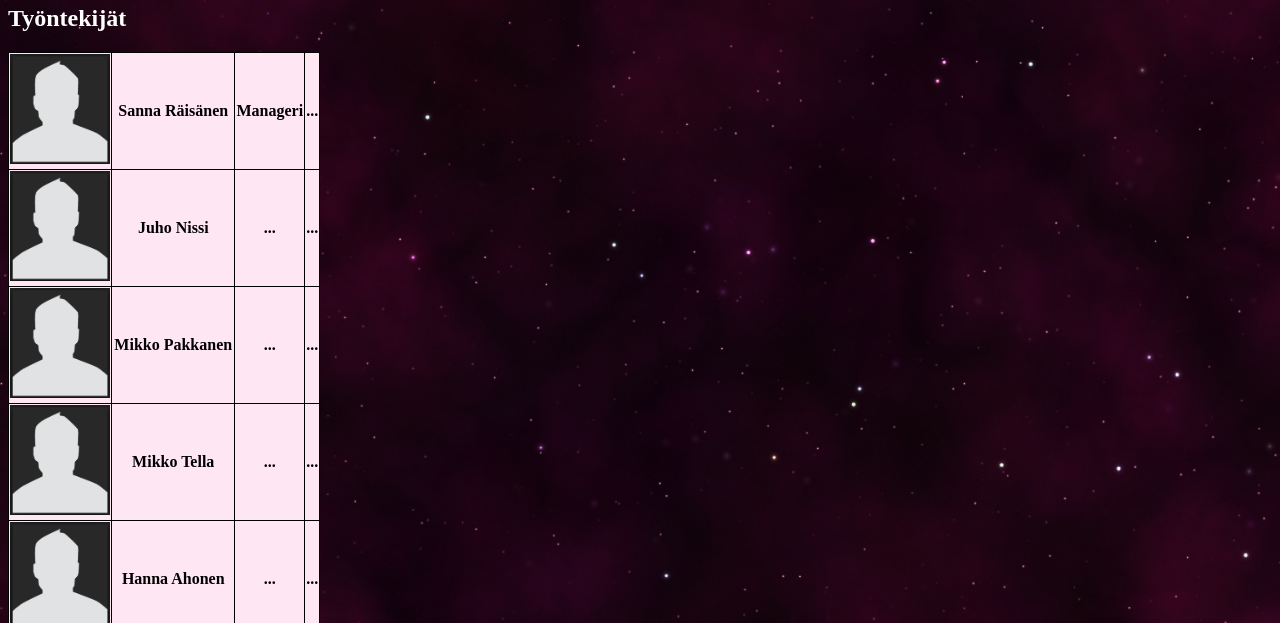
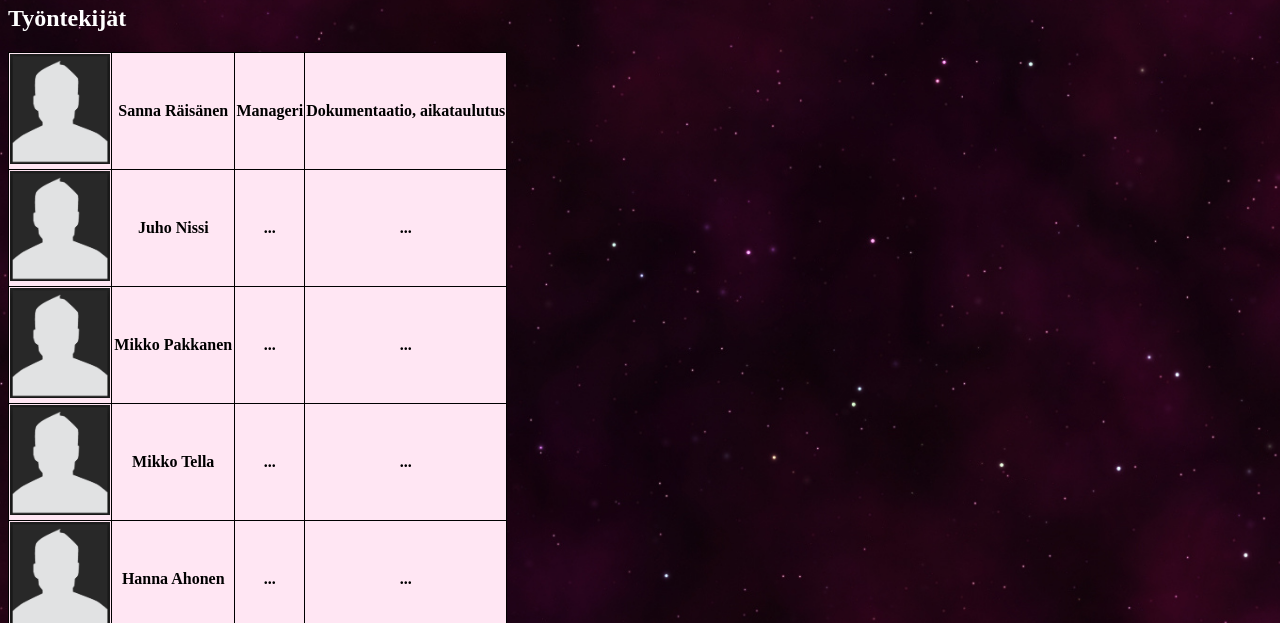
Before and after one commit to Elmico/H9574.github.io, a plain HTML site: page Nestronite/index.html in a window 1280 px wide. Shown: the part 177-800 px from the top of the page. Drawn offline with Linux system fonts and the light colour scheme.

Commit message:
Update index.html

```diff
--- a/Nestronite/index.html
+++ b/Nestronite/index.html
@@ -8,7 +8,7 @@
 <h2>Työntekijät</h2>
 <table>
   <tr>
-    <th><img src="profile.png" alt="Profile picture" style="width:100px;height:110px;"></th><th>Sanna Räisänen</th><th>Manageri</th><th>...</th>
+    <th><img src="profile.png" alt="Profile picture" style="width:100px;height:110px;"></th><th>Sanna Räisänen</th><th>Manageri</th><th>Dokumentaatio, aikataulutus</th>
   </tr>
   <tr>
     <th><img src="profile.png" alt="Profile picture" style="width:100px;height:110px;"></th><th>Juho Nissi</th><th>...</th><th>...</th>
```
